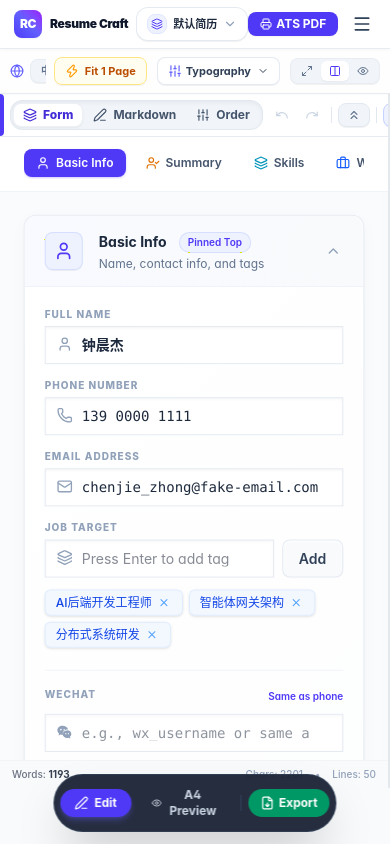
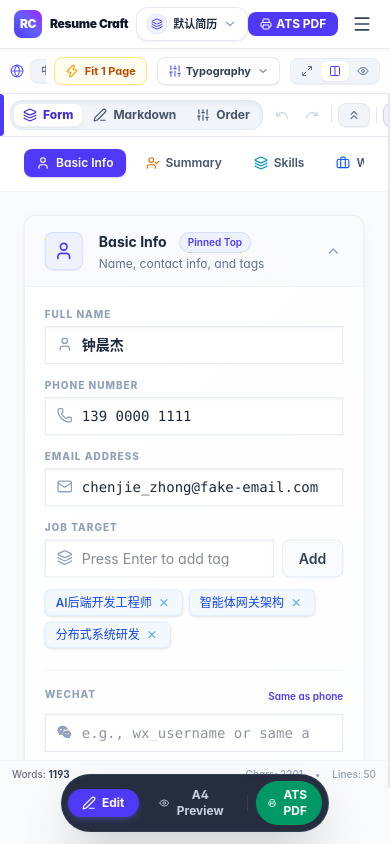
Before and after one commit to kunlong-luo/markdown-resume-builder, a React (Vite) app: page / in a window 390 px wide. Built offline with nearby package versions, Linux system fonts and the light colour scheme.

Commit message:
feat: label mobile export as ATS PDF

```diff
--- a/src/App.tsx
+++ b/src/App.tsx
@@ -9,7 +9,7 @@ import { ResumeSettings } from './types';
 import { deserializeShareState, getSharePayloadFromLocation } from './lib/share-utils';
 import { useToast } from './components/ui/Toast';
 import { smartAutoFit } from './lib/preview-utils';
-import { Edit3, Eye, FileDown } from 'lucide-react';
+import { Edit3, Eye, Printer } from 'lucide-react';
 import { Tooltip } from './components/ui/Tooltip';
 import { markSupportPrompt, shouldPromptForSupport } from './lib/support-prompt';
 import { trackAnalyticsEvent } from './lib/analytics';
@@ -317,7 +317,7 @@ export default function App() {
         }
       }
 
-      // Cmd/Ctrl + P -> Intercept default browser print and call vector PDF print
+      // Cmd/Ctrl + P -> Intercept default browser print and use the ATS-friendly PDF path
       if (isCmdOrCtrl && !e.shiftKey && (e.key === 'p' || e.key === 'P')) {
         e.preventDefault();
         handleExportVectorPrint();
@@ -459,8 +459,8 @@ export default function App() {
               onClick={handleExportPDF}
               className="flex items-center gap-1 px-3 py-1.5 bg-emerald-600 hover:bg-emerald-500 text-white rounded-full transition-all cursor-pointer active:scale-95"
             >
-              <FileDown className="w-3.5 h-3.5" />
-              <span>{settings.lang === 'en' ? 'Export' : '导出'}</span>
+              <Printer className="w-3.5 h-3.5" />
+              <span>ATS PDF</span>
             </button>
           </div>
         )}
```
